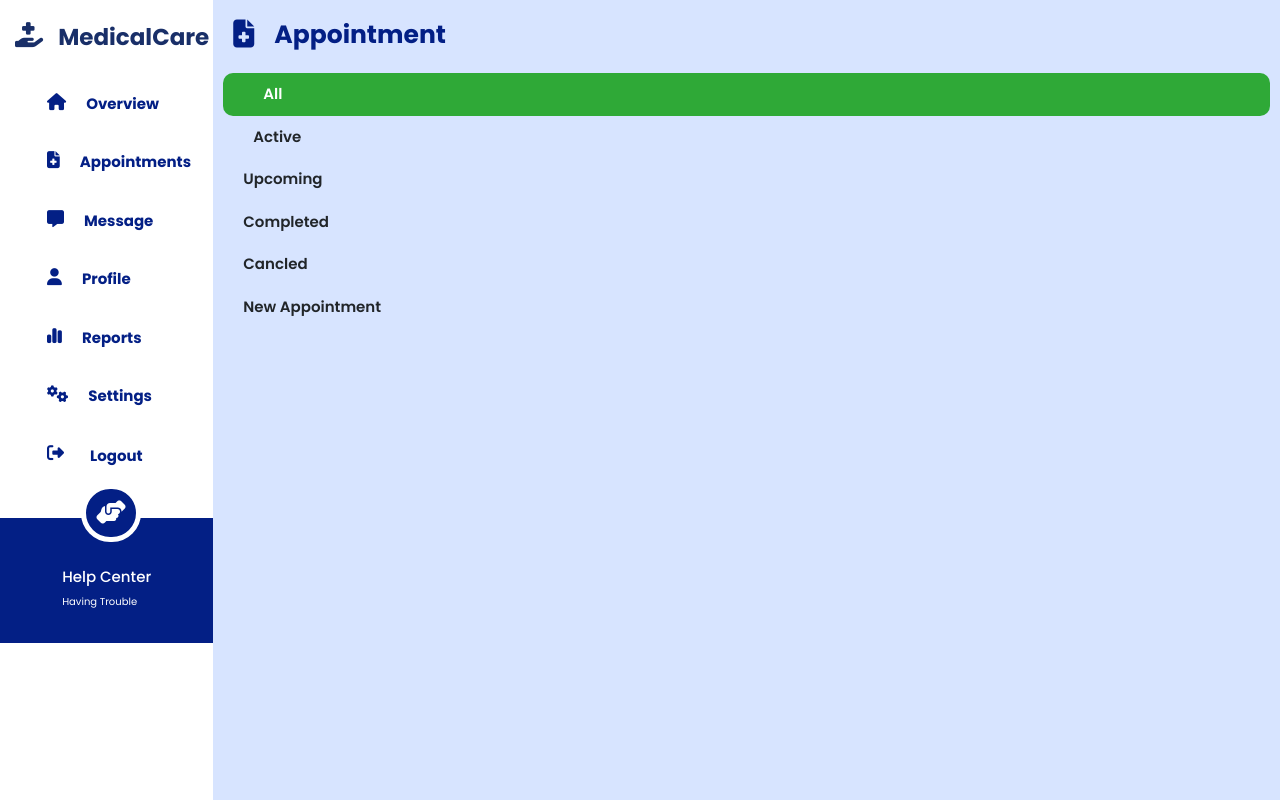
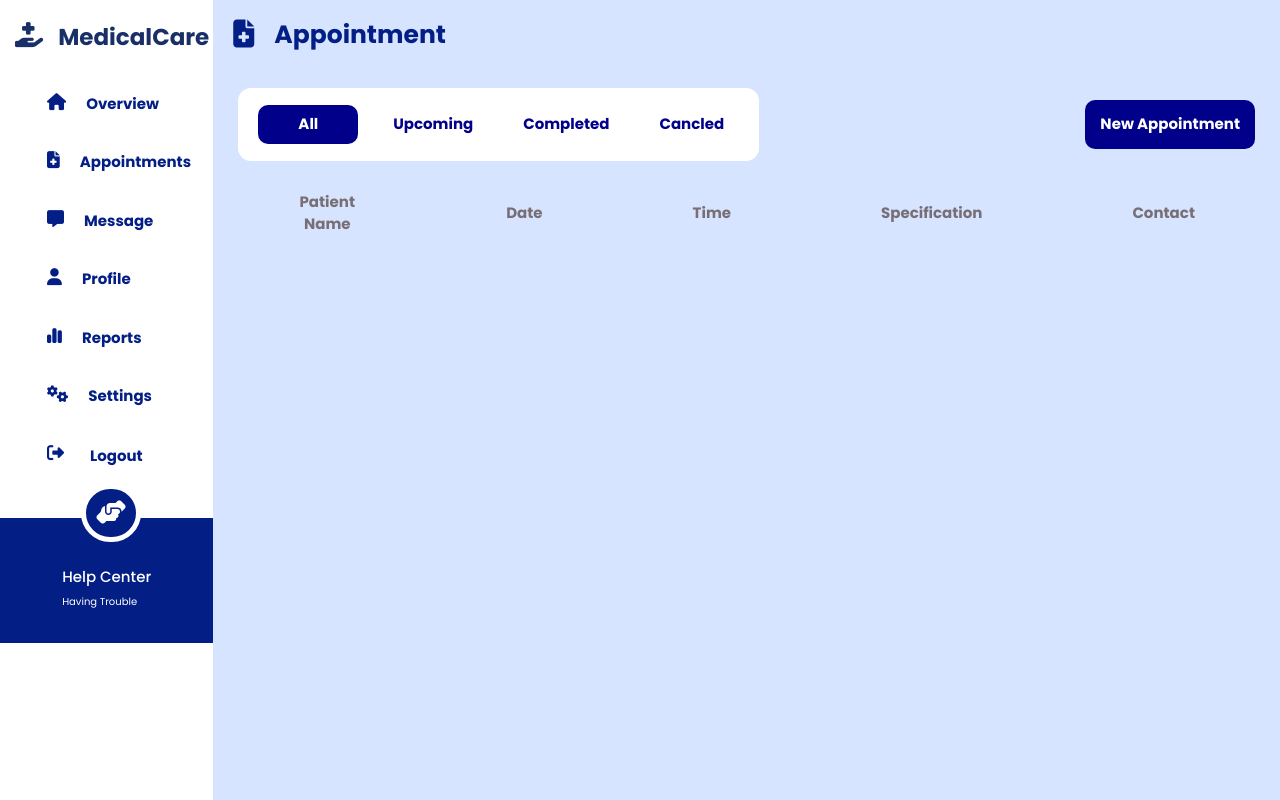
Before and after one commit to sarucm1017/Healthcare_Management-Frontend, a React (Create React App) app: page /appointmentSectionDoctor in a window 1280 px wide. Built offline with nearby package versions, Linux system fonts and the light colour scheme; a web font is replaced by a local one.

Commit message:
appointmentsection-doctor

```diff
--- a/src/Componets/Layout/AppointmentSection/Doctors/AppointmentSectionDoctor.jsx
+++ b/src/Componets/Layout/AppointmentSection/Doctors/AppointmentSectionDoctor.jsx
@@ -1,5 +1,6 @@
 import React from "react";
 import DoctorsDashboardSideSection from "../../Dashborad/Doctors/DoctorsDashboardSideSection";
+import './appointmentDocto.css'
 
 const AppointmentSectionDoctor = () => {
   return (
@@ -12,7 +13,7 @@ const AppointmentSectionDoctor = () => {
               <div className="nav_bar_section">
                 <div className="left_section">
                   <div className="icon_part">
-                  <i className="fa-solid fa-file-medical"></i>
+                    <i className="fa-solid fa-file-medical"></i>
                   </div>
                   <div className="title_part">
                     <h4>Appointment</h4>
@@ -22,18 +23,40 @@ const AppointmentSectionDoctor = () => {
               </div>
               <div className="AppointMainSection">
                 <div className="appointmentNavbar">
-                    <div className="appointmentnavbar-left">
-                    <div className="classification all"> All</div>
-                        <div className="classification active">Active</div>
-                        <div className="classification upcoming">Upcoming</div>
-                        <div className="classification completed">Completed</div>
-                        <div className="classification cancled">Cancled</div>
-                    </div>
-                    <div className="appointmentnavbar-right">
-                    <div className="classification cancled">New Appointment</div>
-                    </div>
+                  <div className="appointmentnavbar-left">
+                    <div className="appointmentClass all"><p>All</p></div>
+                    <div className="appointmentClass upcoming"><p>Upcoming</p></div>
+                    <div className="appointmentClass completed"><p>Completed</p></div>
+                    <div className="appointmentClass cancled"><p>Cancled</p></div>
+                  </div>
+                  <div className="appointmentnavbar-right">
+                    <div className="classAppointment cancled"><p>New Appointment</p></div>
+                  </div>
                 </div>
-                <div className="appointmentmainBody"></div>
+                <div className="appointmentmainBody">
+                <table className="reportTable">
+                      <thead>
+                        <tr>
+                          <th className="Appointment-table-header">Patient Name</th>
+                          <th className="Appointment-table-header">Date</th>
+                          <th className="Appointment-table-header">Time</th>
+                          <th className="Appointment-table-header">Specification</th>
+                          <th className="Appointment-table-header">Contact</th>
+                        </tr>
+                      </thead>
+                      <tbody className="table-bodyContent">
+
+                          <tr >
+                            <td className="Appointment-tableValues"></td>
+                            <td className="Appointment-tableValues"></td>
+                            <td className="Appointment-tableValues"></td>
+                            <td className="Appointment-tableValues"></td>
+                            <td className="Appointment-tableValues"></td>
+                          </tr>
+
+                      </tbody>
+                    </table>
+                </div>
               </div>
             </div>
           </div>
--- a/src/Componets/Layout/AppointmentSection/Doctors/appointmentDocto.css
+++ b/src/Componets/Layout/AppointmentSection/Doctors/appointmentDocto.css
@@ -0,0 +1,52 @@
+.appointmentNavbar{
+    display: flex;
+    align-items: center;
+    justify-content: space-between;
+    padding: 15px 15px;
+}
+.appointmentnavbar-left{
+    display: flex;
+    flex-direction: row;
+    gap: 20px;
+    background-color: white;
+    padding: 17px 20px;
+    border-radius: 13px;
+}
+.appointmentClass{
+    padding: 8px 15px ;
+
+}
+.appointmentClass.all{
+    padding: 8px 40px;
+    background-color: darkblue;
+    border-radius: 10px;
+}
+.appointmentClass.all p{
+    color: white;
+}
+.appointmentClass p {
+    color: darkblue;
+    font-size: 15px;
+    font-weight: 700;
+}
+.classAppointment{
+    padding: 13px 15px ;
+    border-radius: 10px;
+    background-color: darkblue;
+}
+.classAppointment p {
+    font-size: 15px;
+    font-weight: 700;
+    color: white;
+
+}
+.Appointment-table-header{
+    font-size: 15px;
+    font-weight: 700;
+    color: #564646bd;
+}
+.Appointment-table-header,
+.Appointment-tableValues{
+    padding: 15px 75px ;
+  text-align: center;
+}
--- a/src/Componets/Layout/ReportSection/Doctors/ReportOfPatients.jsx
+++ b/src/Componets/Layout/ReportSection/Doctors/ReportOfPatients.jsx
@@ -77,10 +77,10 @@ const ReportOfpatient = () => {
                         {report.map((report) => (
                           <tr key={report._id} onClick={() => handleRowClick(report._id)}>
                             <td className="tableValues">{report.patientName}</td>
-                            <td className="tableValues">{report.pulseRate} bpm</td>
-                            <td className="tableValues">{report.bodyTemperature} C</td>
+                            <td className="tableValues">{report.pulseRate}</td>
+                            <td className="tableValues">{report.bodyTemperature}</td>
                             <td className="tableValues">{report.bloodPressure}</td>
-                            <td className="tableValues">{report.breathingRate} bpm</td>
+                            <td className="tableValues">{report.breathingRate}</td>
                           </tr>
                         ))}
                       </tbody>
```
